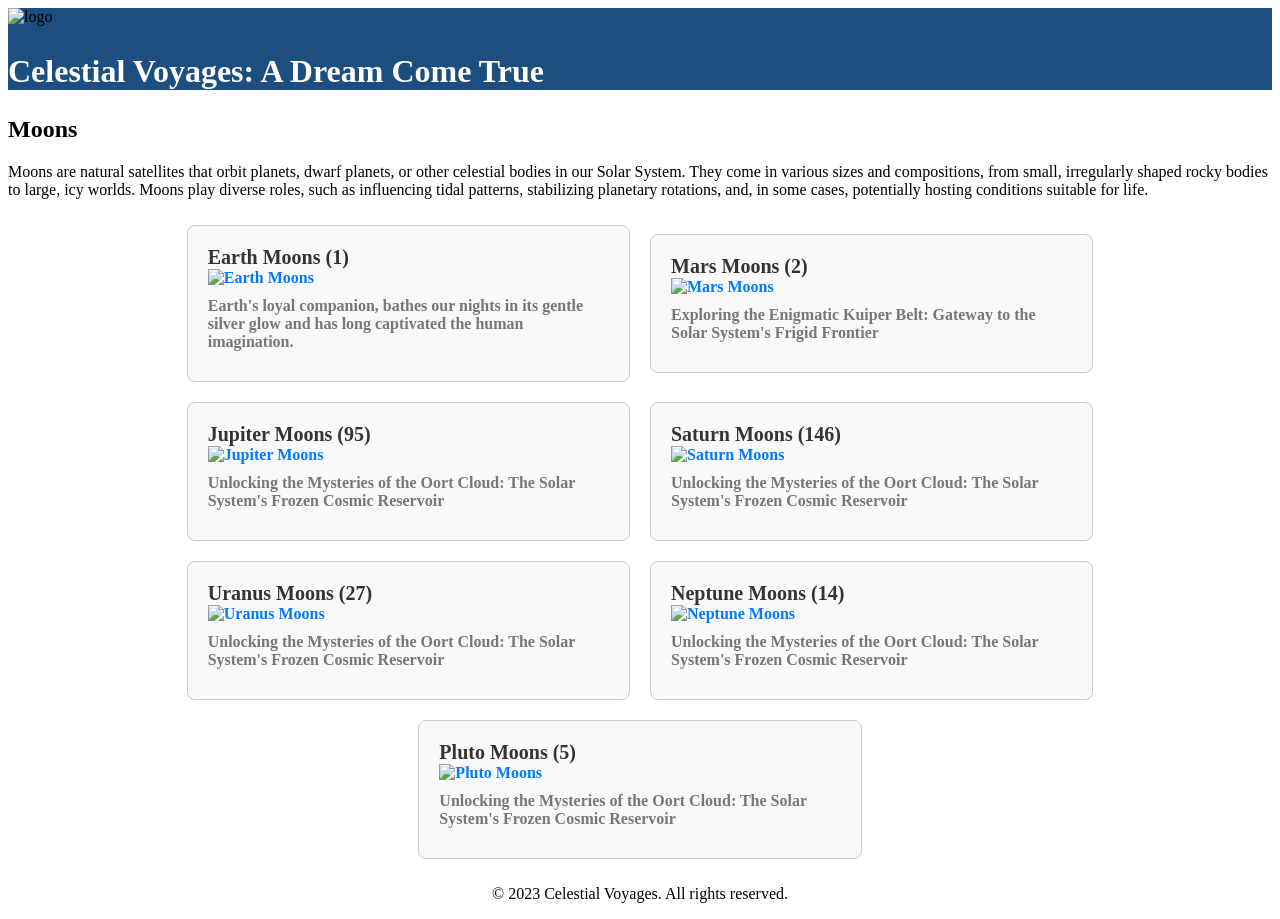
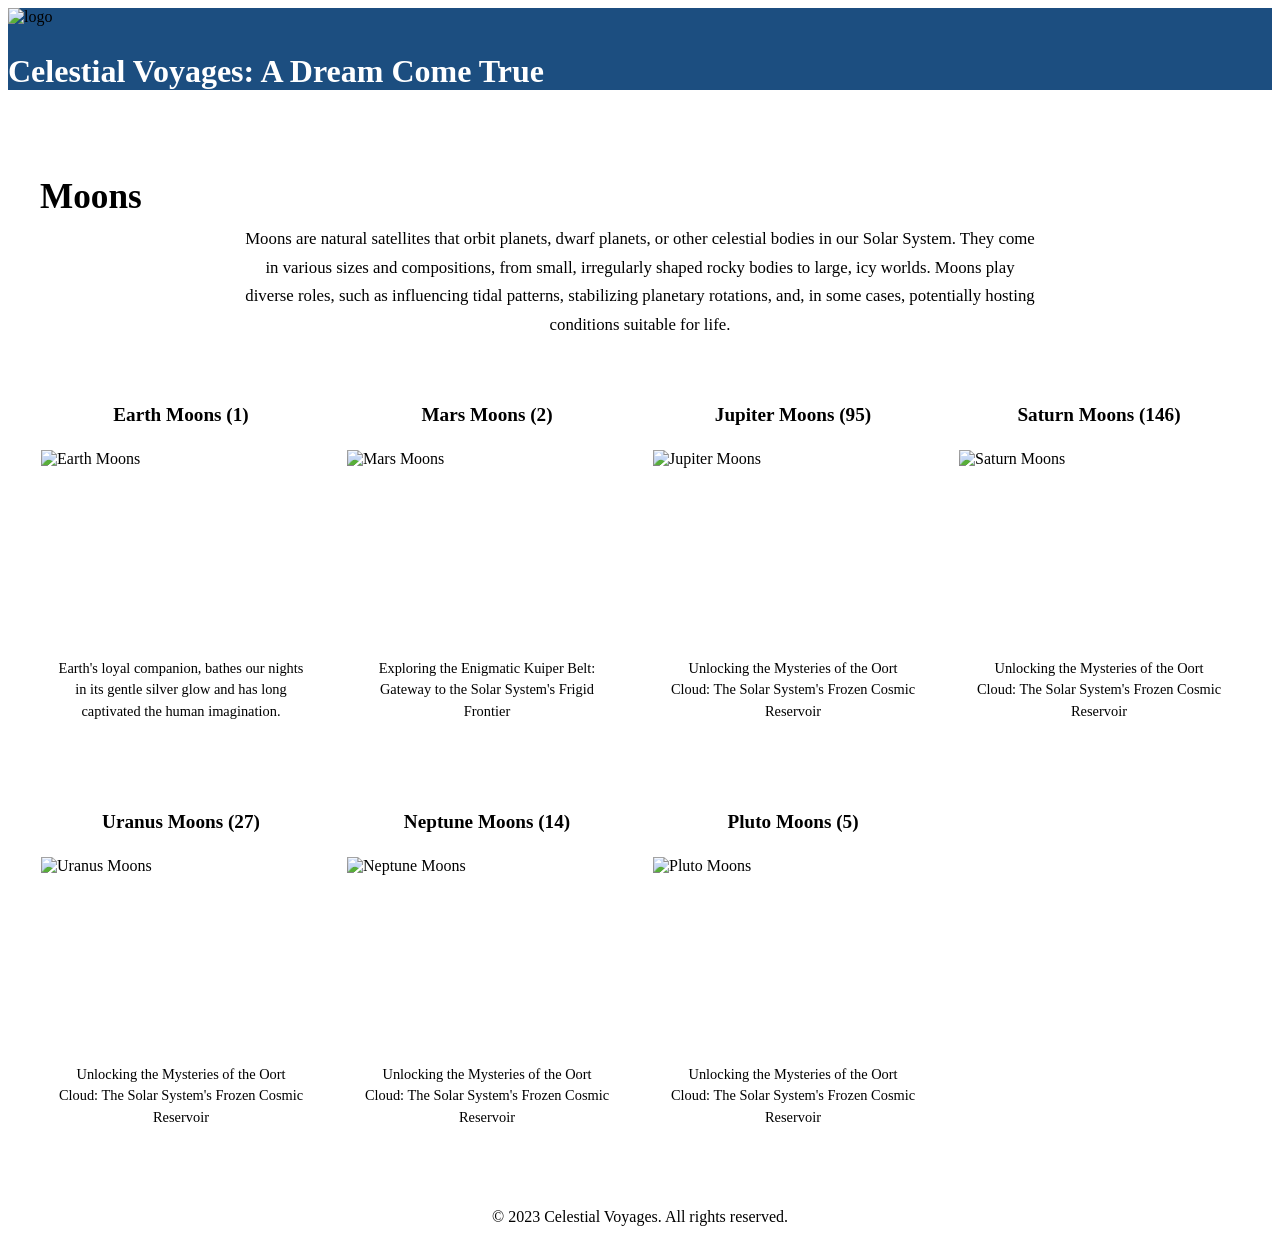

update 2026

--- a/css/cosmos_classroom.css
+++ b/css/cosmos_classroom.css
@@ -1,75 +1,10 @@
-#educational-content {
-    background-color: none;
-}
-
-#educational-content h1 {
-    background-color: none;
-}
-.educational-content {
-    text-align: center;
-    padding: 20px;
-    background-color: #fff;
-    box-shadow: 0 0 10px rgba(0, 0, 0, 0.1);
-}
-
-.educational-content h1 {
-    font-size: 32px;
-    margin: 0;
-    color: #333;
-}
-
-.educational-content p {
-    font-size: 16px;
-    color: #555;
-    margin-bottom: 20px;
-}
-
-.content-items {
-    display: flex;
-    justify-content: center;
-    align-items: center;
-    flex-wrap: wrap;
-}
-
-.content-item {
-    flex: 0 0 calc(33.33% - 20px);
-    margin: 10px;
-    padding: 20px;
-    border: 1px solid #ccc;
-    border-radius: 8px;
-    background-color: #f9f9f9;
-    transition: transform 0.2s ease-in-out;
-}
-
-.img {
-    height: 120px;
-    width: 120px;
-}
-
-.content-item:hover {
-    transform: scale(1.05);
-}
-
-.content-item h2 {
-    font-size: 20px;
-    margin: 0;
-    color: #333;
-}
-
-.content-item p {
-    font-size: 16px;
-    color: #777;
-    margin: 10px 0;
-}
-
-.content-item a {
-    display: block;
-    text-decoration: none;
-    color: #007BFF;
-    font-weight: bold;
-    transition: color 0.2s ease-in-out;
-}
-
-.content-item a:hover {
-    color: #0056b3;
-}
+#educational-content { max-width: 1200px; margin: 0 auto; padding: 2rem 1rem; }
+#educational-content h1 { font-size: 2.2rem; margin-bottom: 0.5rem; }
+#educational-content > p { text-align: center; color: var(--text-muted); max-width: 800px; margin: 0 auto 2rem; font-size: 1.05rem; line-height: 1.7; }
+.content-items { display: grid; grid-template-columns: repeat(auto-fit, minmax(250px, 1fr)); gap: 1.5rem; margin-top: 2rem; }
+.content-item { background: var(--glass); backdrop-filter: blur(20px); border: 1px solid rgba(255,255,255,0.1); border-radius: 16px; overflow: hidden; transition: var(--transition); }
+.content-item:hover { border-color: var(--border-glow); box-shadow: 0 0 30px var(--accent-glow); transform: translateY(-5px); }
+.content-item h2 { font-size: 1.2rem; padding: 1rem 1rem 0.5rem; color: var(--text-light); text-align: center; }
+.content-item a { text-decoration: none; color: inherit; display: block; }
+.content-item img { width: 100%; height: 180px; object-fit: cover; display: block; }
+.content-item p { padding: 0.8rem 1rem 1rem; color: var(--text-muted); font-size: 0.9rem; text-align: center; line-height: 1.5; }
